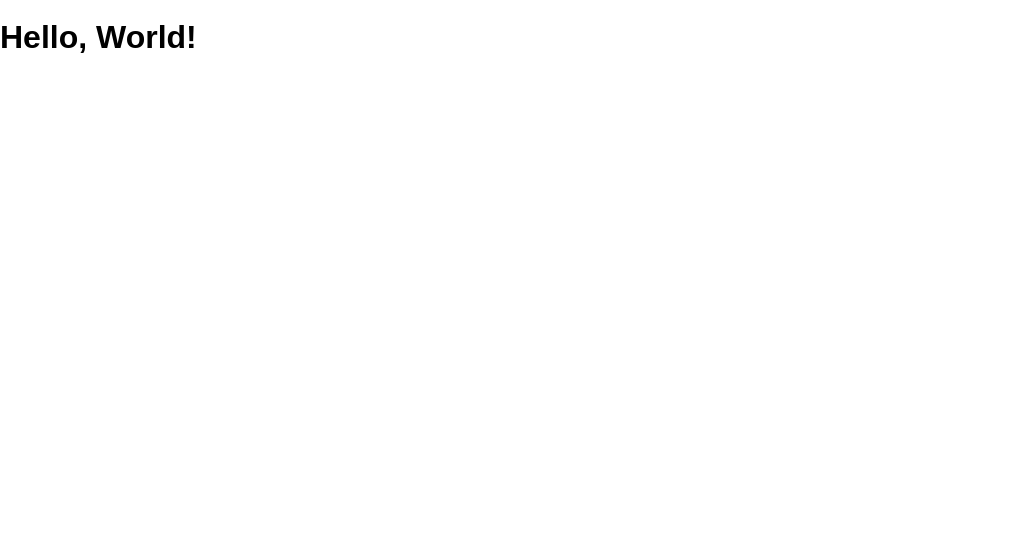
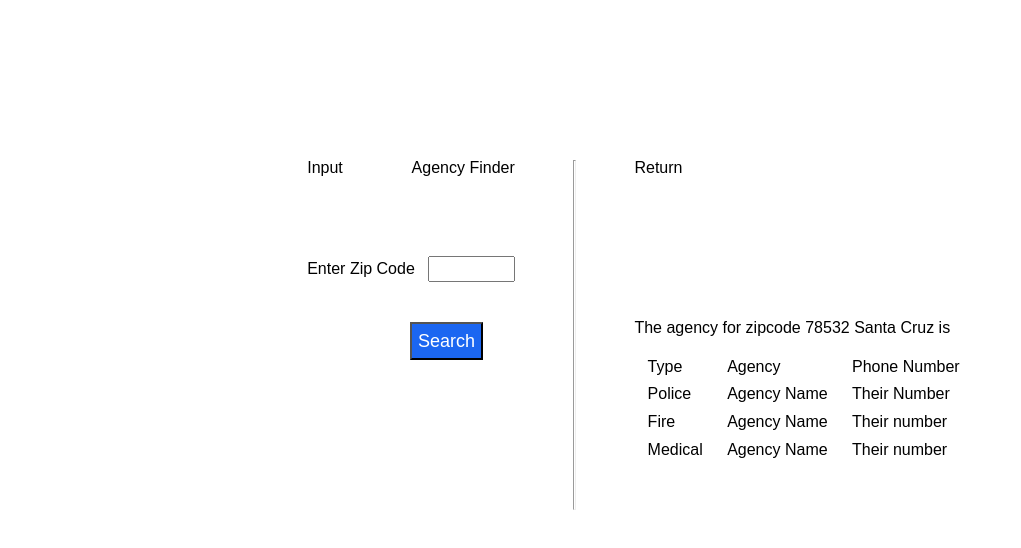
Before and after one commit to AllanHall/agency-finder, a React (Create React App) app: page / in a window 1280 px wide. Shown: the top 548 px of the page, without its empty margins (0-1021 px from the left). Built offline with nearby package versions, Linux system fonts and the light colour scheme.

Commit message:
built out basic html and css for challenge

```diff
--- a/src/App.js
+++ b/src/App.js
@@ -1,9 +1,54 @@
 import React, { Component } from 'react'
-import HelloWorld from './components/HelloWorld'
 
 class App extends Component {
   render() {
-    return <HelloWorld />
+    return (
+      <div className="flex-box">
+        <div className="left-cell">
+          <div className="flexed-header">
+            <span>Input</span>
+            <span>Agency Finder</span>
+          </div>
+          <div className="search-area">
+            <label>Enter Zip Code</label>
+            <input className="input" type="search box" />
+          </div>
+          <br />
+          <button className="button">Search</button>
+        </div>
+        <div>
+          <hr width="1" size="350" />
+        </div>
+        <div className="right-cell">
+          <div>Return</div>
+          <div className="description">
+            The agency for zipcode 78532 Santa Cruz is
+          </div>
+          <table className="table">
+            <tr>
+              <td>Type</td>
+              <td>Agency</td>
+              <td>Phone Number</td>
+            </tr>
+            <tr>
+              <td>Police</td>
+              <td>Agency Name</td>
+              <td>Their Number</td>
+            </tr>
+            <tr>
+              <td>Fire</td>
+              <td>Agency Name</td>
+              <td>Their number</td>
+            </tr>
+            <tr>
+              <td>Medical</td>
+              <td>Agency Name</td>
+              <td>Their number</td>
+            </tr>
+          </table>
+        </div>
+      </div>
+    )
   }
 }
 
--- a/src/components/HelloWorld.js
+++ /dev/null
@@ -1,9 +0,0 @@
-import React, { Component } from 'react'
-
-class HelloWorld extends Component {
-  render() {
-    return <h1>Hello, World!</h1>
-  }
-}
-
-export default HelloWorld
--- a/src/index.css
+++ b/src/index.css
@@ -1,5 +1,6 @@
 :root {
-  font: 16px / 1 sans-serif;
+  font: 16px / 1 serif;
+  font-family: 'Merriweather', sans-serif;
 }
 
 html {
@@ -10,3 +11,56 @@ body {
   margin: 0;
   min-height: 100%;
 }
+
+.flex-box {
+  display: flex;
+  margin-top: 20vh;
+  justify-content: space-between;
+  margin-left: 24vw;
+  margin-right: 24vw;
+}
+
+.flexed-header {
+  display: flex;
+  justify-content: space-between;
+}
+
+.search-area {
+  margin-top: 10vh;
+}
+
+.input {
+  margin-left: 1vw;
+  text-align: center;
+  padding: 0.2rem;
+  width: 6vw;
+  font-size: 14px;
+  outline: none;
+}
+
+.button {
+  margin-top: 3vh;
+  margin-left: 8vw;
+  font-size: 18px;
+  background: rgb(27, 102, 241);
+  color: white;
+  padding: 0.4rem;
+}
+
+.description {
+  margin-top: 18vh;
+}
+
+.table {
+  margin-top: 2vh;
+}
+
+td {
+  padding: 0.3rem;
+  padding-left: 0.7rem;
+  padding-right: 0.7rem;
+}
+
+hr {
+  margin-top: 0;
+}
```
